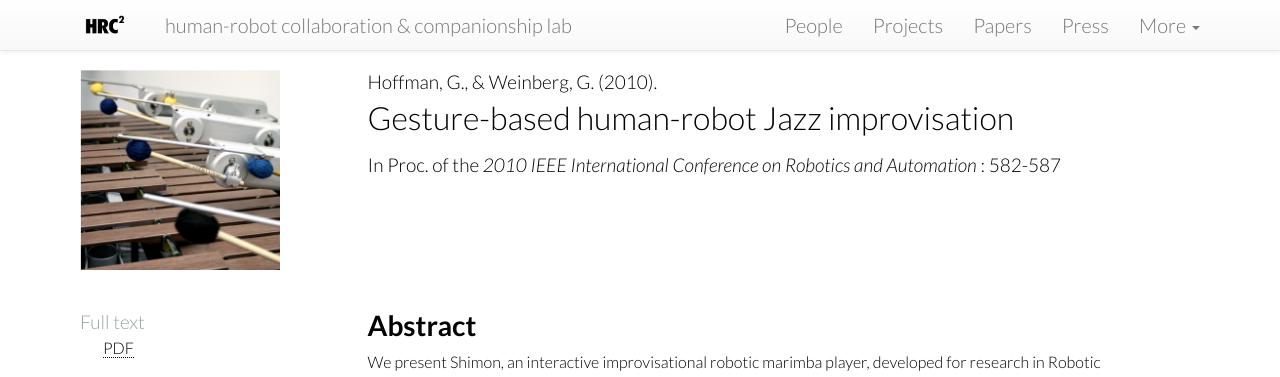
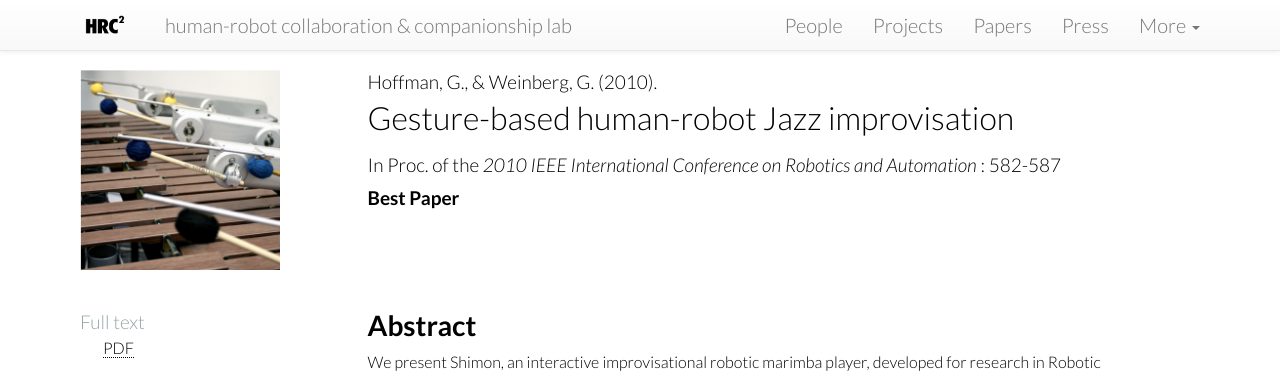
Before and after one commit to hrc2/hrc2.github.io, a Jekyll site: the page built from papers/_posts/2010-05-03-jazz-improvisation.md, in a window 1280 px wide. Shown: the top 377 px of the page. Built offline with Jekyll 4.4.1, drawn with Linux system fonts in a browser that asks for light colours; nearby versions of some CDN libraries; some web fonts are replaced.

Commit message:
Update 2010-05-03-jazz-improvisation.md

```diff
--- a/papers/_posts/2010-05-03-jazz-improvisation.md
+++ b/papers/_posts/2010-05-03-jazz-improvisation.md
@@ -23,6 +23,7 @@ figshare:
 doi: 10.1109/ROBOT.2010.5509182
 category: papers
 published: true
+award: Best Paper
 tags:
 - [HRI, improvisation]
 ---
```
